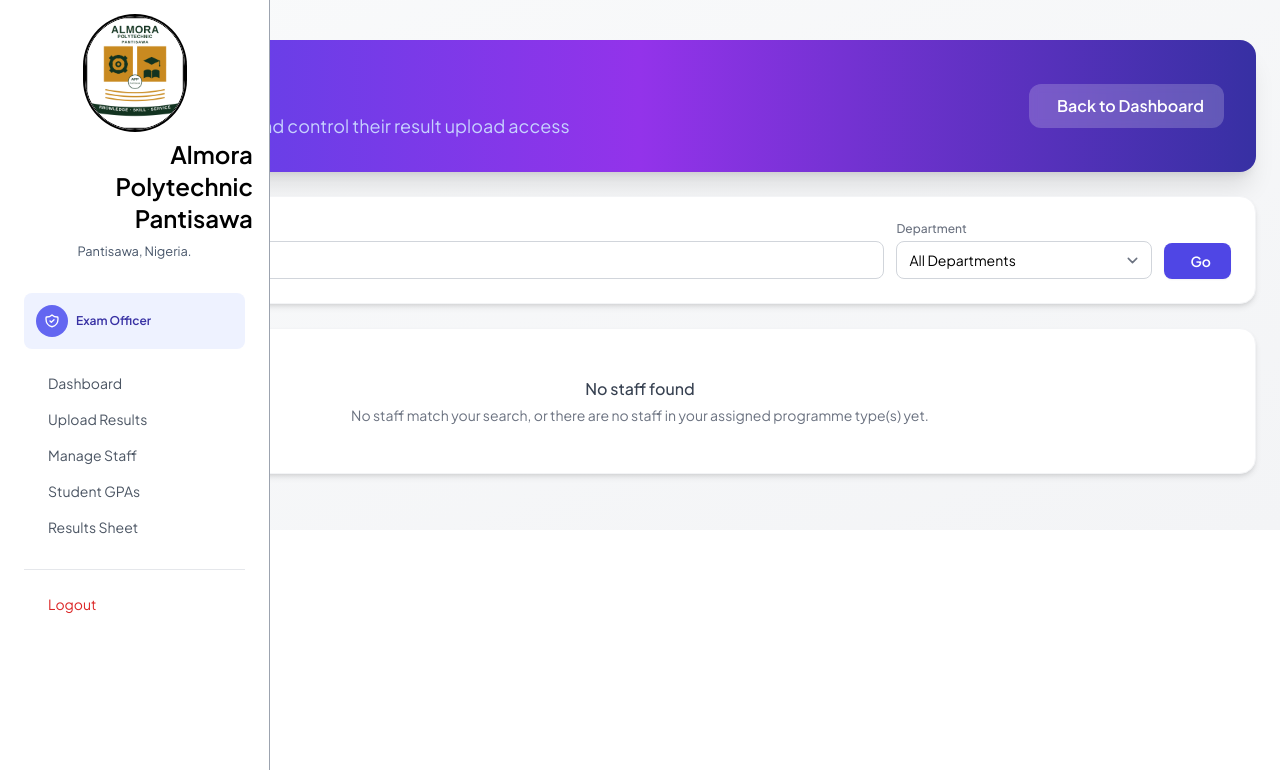
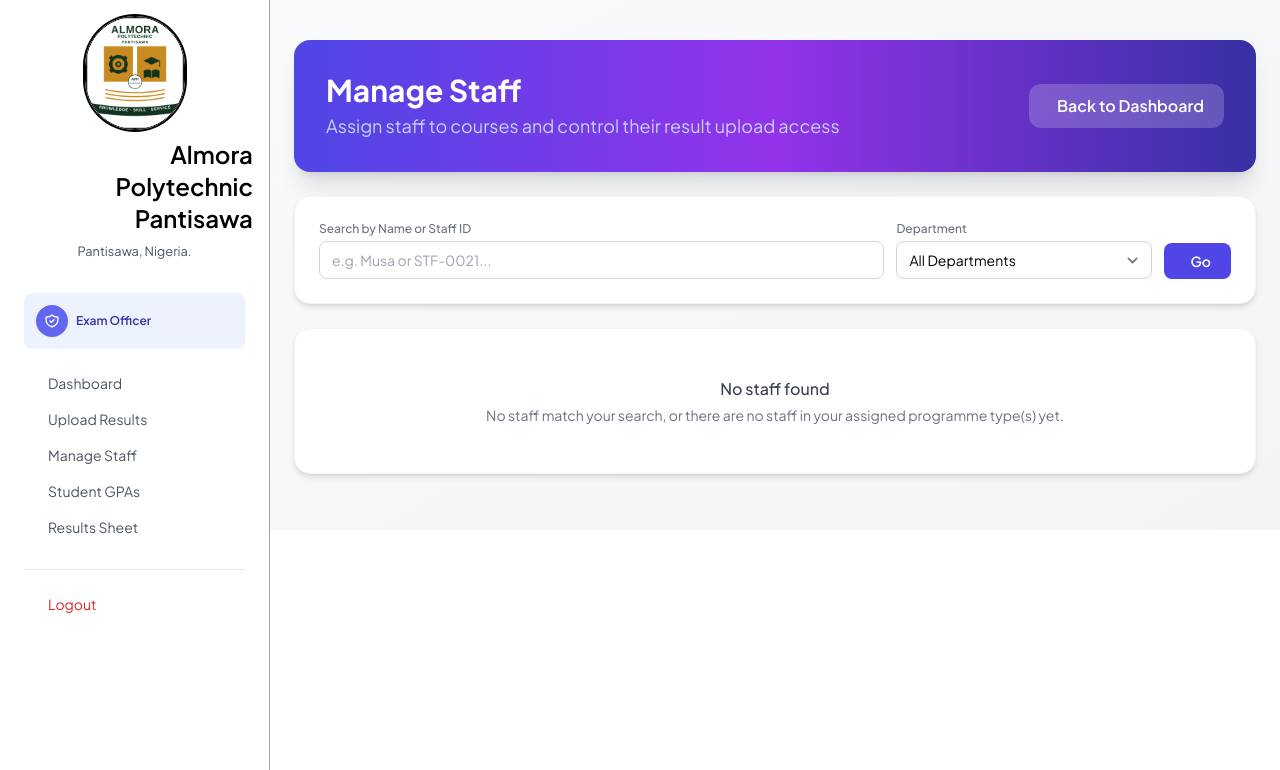
Before and after one commit to Pheebemi/almora-system, a Django app: template templates/accounts/exam_officer/manage_staff.html in a window 1280 px wide. Shown: the top 770 px of the page. Run offline with Django 5.2, Linux system fonts and the light colour scheme; the template is opened without the code that fills it, so the values that code supplies are empty; some libraries are stand-ins or nearby versions.

Commit message:
Fix exam officer/staff pages rendering under the fixed sidebar
The exam officer sidebar (and the staff sidebar, shared by the same
layout width) is position:fixed and 270px wide, so any page content
without a matching left margin renders underneath it instead of
beside it. Every exam officer page was missing xl:ml-[270px] on its
content wrapper -- add it, matching the pattern already used by
Manage Courses, the staff dashboard, and the admin dashboard.

Co-Authored-By: Claude Sonnet 5 <noreply@anthropic.com>
Claude-Session: https://claude.ai/code/session_01HLArU7MNc4ipUBd1tVkDXh

```diff
--- a/templates/accounts/courses/result_upload.html
+++ b/templates/accounts/courses/result_upload.html
@@ -4,7 +4,7 @@
 {% block title %}Upload Results - {{ course.code }}{% endblock %}
 
 {% block layout %}
-<div class="flex-1 w-full min-w-0 page-wrapper overflow-hidden">
+<div class="flex-1 w-full min-w-0 page-wrapper overflow-hidden xl:ml-[270px]">
     <main class="h-full overflow-y-auto max-w-full pt-4 pb-8 bg-gradient-to-br from-gray-50 to-gray-100">
         <div class="p-6 space-y-6">
 
--- a/templates/accounts/courses/staff_result_courses.html
+++ b/templates/accounts/courses/staff_result_courses.html
@@ -4,7 +4,7 @@
 {% block title %}Upload Result{% endblock %}
 
 {% block layout %}
-<div class="flex-1 w-full min-w-0 page-wrapper overflow-hidden">
+<div class="flex-1 w-full min-w-0 page-wrapper overflow-hidden xl:ml-[270px]">
     <main class="h-full overflow-y-auto max-w-full pt-4 pb-8 bg-gradient-to-br from-gray-50 to-gray-100">
         <div class="p-6 space-y-6">
 
--- a/templates/accounts/exam_officer/dashboard.html
+++ b/templates/accounts/exam_officer/dashboard.html
@@ -14,7 +14,7 @@
         backdrop-filter: blur(4px);
     }
 </style>
-<div class="w-full page-wrapper overflow-hidden">
+<div class="w-full page-wrapper overflow-hidden xl:ml-[270px]">
     <main class="h-full overflow-y-auto max-w-full pt-4 bg-gradient-to-br from-gray-50 to-gray-100">
         <div class="p-6 space-y-6">
 
--- a/templates/accounts/exam_officer/department_results_sheet.html
+++ b/templates/accounts/exam_officer/department_results_sheet.html
@@ -4,7 +4,7 @@
 {% block title %}Results Sheet{% endblock %}
 
 {% block layout %}
-<div class="flex-1 w-full min-w-0 page-wrapper overflow-hidden">
+<div class="flex-1 w-full min-w-0 page-wrapper overflow-hidden xl:ml-[270px]">
     <main class="h-full overflow-y-auto max-w-full pt-4 pb-8 bg-gradient-to-br from-gray-50 to-gray-100">
         <div class="p-6 space-y-6">
 
--- a/templates/accounts/exam_officer/manage_staff.html
+++ b/templates/accounts/exam_officer/manage_staff.html
@@ -4,7 +4,7 @@
 {% block title %}Manage Staff - Result Assignments{% endblock %}
 
 {% block layout %}
-<div class="flex-1 w-full min-w-0 page-wrapper overflow-hidden">
+<div class="flex-1 w-full min-w-0 page-wrapper overflow-hidden xl:ml-[270px]">
     <main class="h-full overflow-y-auto max-w-full pt-4 pb-8 bg-gradient-to-br from-gray-50 to-gray-100">
         <div class="p-6 space-y-6">
 
--- a/templates/accounts/exam_officer/select_course.html
+++ b/templates/accounts/exam_officer/select_course.html
@@ -4,7 +4,7 @@
 {% block title %}Select Course - Upload Results{% endblock %}
 
 {% block layout %}
-<div class="flex-1 w-full min-w-0 page-wrapper overflow-hidden">
+<div class="flex-1 w-full min-w-0 page-wrapper overflow-hidden xl:ml-[270px]">
     <main class="h-full overflow-y-auto max-w-full pt-4 pb-8 bg-gradient-to-br from-gray-50 to-gray-100">
         <div class="p-6 space-y-6">
 
--- a/templates/accounts/exam_officer/student_gpas.html
+++ b/templates/accounts/exam_officer/student_gpas.html
@@ -4,7 +4,7 @@
 {% block title %}Student GPAs{% endblock %}
 
 {% block layout %}
-<div class="flex-1 w-full min-w-0 page-wrapper overflow-hidden">
+<div class="flex-1 w-full min-w-0 page-wrapper overflow-hidden xl:ml-[270px]">
     <main class="h-full overflow-y-auto max-w-full pt-4 pb-8 bg-gradient-to-br from-gray-50 to-gray-100">
         <div class="p-6 space-y-6">
 
```
